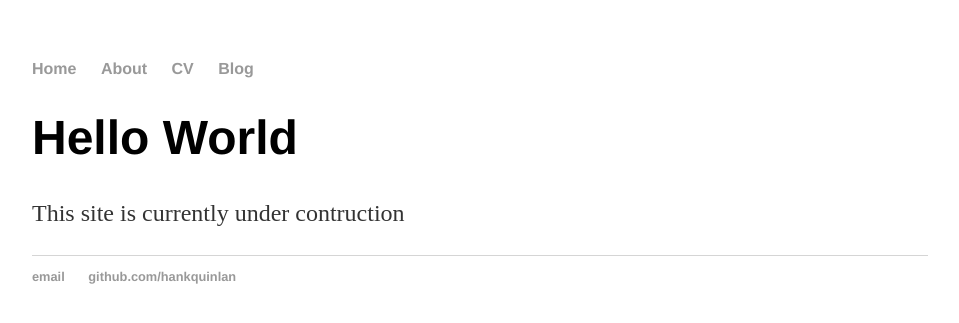
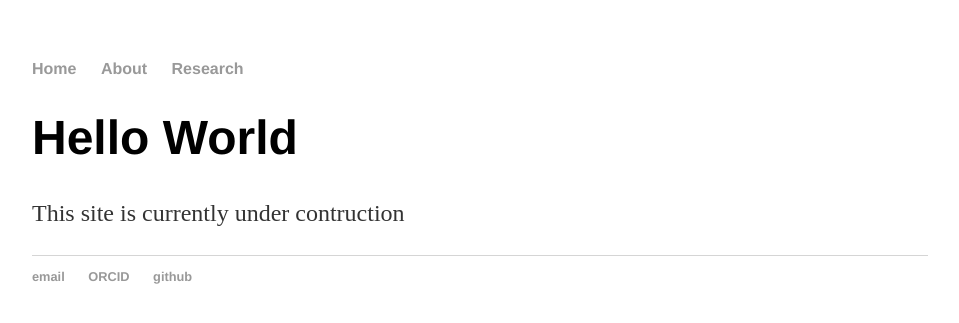
Before and after one commit to jarrodpetersen/jarrodpetersen.github.io, a Jekyll site: the page built from index.html, in a window 1280 px wide. Shown: the top 323 px of the page, without its empty margins (160-1119 px from the left). Built offline with Jekyll 4.4.1, drawn with Linux system fonts in a browser that asks for light colours.

Commit message:
Update default.html

```diff
--- a/_layouts/default.html
+++ b/_layouts/default.html
@@ -1,4 +1,4 @@
-<!DOCTYPE html>
+<!DOCTYPE html PUBLIC "-//W3C//DTD XHTML 1.0 Transitional//EN" "http://www.w3.org/TR/xhtml1/DTD/xhtml1-transitional.dtd">
 	<html>
 		<head>
 			<title>{{ page.title }}</title>
@@ -10,8 +10,7 @@
 	    		<ul>
 	        		<li><a href="/">Home</a></li>
 		        	<li><a href="/about">About</a></li>
-	        		<li><a href="/cv">CV</a></li>
-	        		<li><a href="/blog">Blog</a></li>
+				<li><a href="/research">Research</a></li>
 	    		</ul>
 			</nav>
 			<div class="container">
@@ -21,8 +20,9 @@
 			</div><!-- /.container -->
 			<footer>
 	    		<ul>
-	        		<li><a href="mailto:hankquinlanhub@gmail.com">email</a></li>
-	        		<li><a href="https://github.com/hankquinlan">github.com/hankquinlan</a></li>
+	        		<li><a href="mailto:jarrod_petersen@brown.edu">email</a></li>
+        			<li><a href="https://orcid.org/0000-0001-8156-362X">ORCID</a></li>
+        			<li><a href="https://github.com/jarrodpetersen">github</a></li>
 				</ul>
 			</footer>
 		</body>
```
